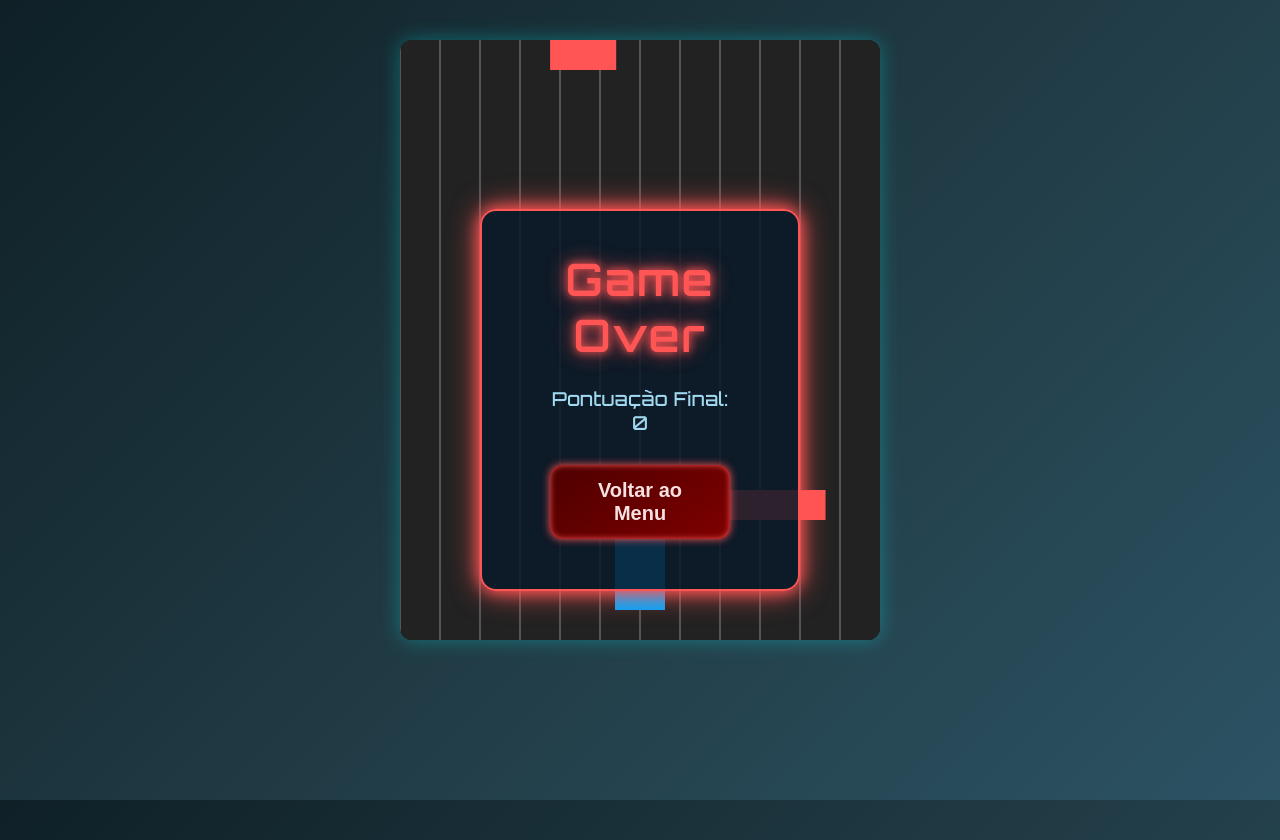
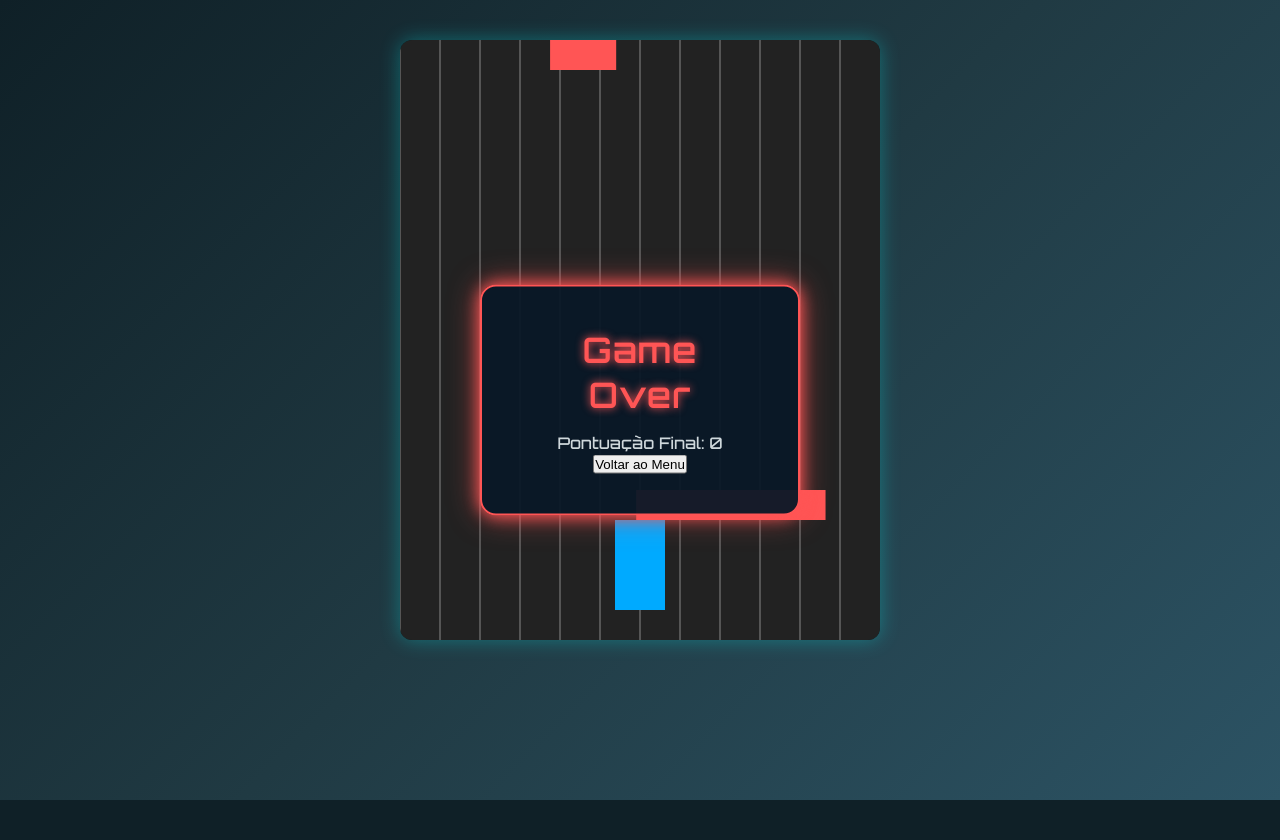
Before and after one commit to RafaelCaccini/Jogo-de-Desviar-DJW, a plain HTML site: page index.html in a window 1280 px wide. Both pictures are taken after a click on the button "Médio". After the commit the page ends 800 px from the top, so only its background shows below. Drawn offline with Linux system fonts and the light colour scheme.

Commit message:
Atualização Nova, três itens atualizados.

```diff
--- a/estilo.css
+++ b/estilo.css
@@ -1,27 +1,33 @@
-  /* Reset básico */
+/* RESET GLOBAL */
 * {
   margin: 0;
   padding: 0;
   box-sizing: border-box;
 }
+
 html, body {
   height: 100%;
-    font-family: 'Orbitron', sans-serif, Arial, sans-serif;
+  font-family: 'Orbitron', Arial, sans-serif;
   color: #cfd8dc;
+  background: #0f2027;
   -webkit-font-smoothing: antialiased;
   -moz-osx-font-smoothing: grayscale;
   user-select: none;
-    transition: background 0.5s ease;
+  overflow: hidden;
 }
+
+/* ESTADOS DE FUNDO */
 body.menu-fundo {
   background: linear-gradient(135deg, #0f2027, #203a43, #2c5364);
 }
+
 body.jogo-fundo {
   background: #121a26;
 }
 
-  /* Container centralizado para o canvas */
+/* CONTAINER DO JOGO */
 #canvas-container {
+  position: relative;
   max-width: 480px;
   max-height: 600px;
   width: 90vw;
@@ -32,8 +38,8 @@
     0 0 20px rgba(0, 255, 255, 0.3),
     inset 0 0 40px rgba(0, 255, 255, 0.1);
   background: #111;
-    position: relative;
-    z-index: 10; /* Abaixo dos menus */
+  overflow: hidden;
+  z-index: 10;
 }
 
 canvas {
@@ -43,153 +49,151 @@
   border-radius: 12px;
 }
 
-  /* Menu */
+/* MENU PRINCIPAL */
 #menu {
   position: fixed;
   top: 50%;
   left: 50%;
   transform: translate(-50%, -50%);
-    background: rgba(10, 25, 40, 0.85);
+  background: rgba(10, 25, 40, 0.95);
   border: 2px solid #00fff7;
   border-radius: 16px;
   padding: 40px 60px;
+  width: 90%;
+  max-width: 320px;
   box-shadow:
-      0 0 15px #00fff7,
-      0 0 30px #00fff7;
+    0 0 20px #00fff7,
+    0 0 40px rgba(0, 255, 247, 0.5);
   text-align: center;
-    z-index: 30; /* Acima de tudo */
-    width: 320px;
+  z-index: 30;
+  animation: menuFade 0.6s ease;
 }
+
 #menu h1 {
   font-weight: 600;
-    font-size: 2.8rem;
-    margin-bottom: 24px;
+  font-size: 2.2rem;
+  margin-bottom: 16px;
   color: #00fff7;
-    text-shadow:
-      0 0 8px #00fff7,
-      0 0 20px #00fff7;
-    letter-spacing: 2px;
+  text-shadow: 0 0 8px #00fff7;
+  letter-spacing: 1px;
 }
+
 #menu p {
-    font-size: 1.2rem;
+  font-size: 1.05rem;
   margin-bottom: 20px;
   color: #a0d8ef;
   font-weight: 500;
 }
+
 #menu button {
-    background: linear-gradient(145deg, #004d4d, #007f7f);
+  background: linear-gradient(145deg, #004d4d, #009999);
   border: none;
   color: #e0f7f7;
-    padding: 14px 28px;
+  padding: 12px 24px;
   margin: 10px 8px;
-    font-size: 1.25rem;
+  font-size: 1rem;
   border-radius: 12px;
   cursor: pointer;
   box-shadow:
     0 0 8px #00fff7,
     inset 0 0 6px #00fff7;
-    transition:
-      background 0.3s ease,
-      box-shadow 0.3s ease,
-      transform 0.2s ease;
-    min-width: 120px;
+  transition: all 0.25s ease;
+  min-width: 100px;
   font-weight: 600;
 }
+
 #menu button:hover {
-    background: linear-gradient(145deg, #00fff7, #00b3b3);
-    box-shadow:
-      0 0 20px #00fff7,
-      inset 0 0 12px #00fff7;
-    transform: scale(1.05);
-  }
-  #menu button:active {
-    transform: scale(0.98);
+  transform: scale(1.08);
+  background: linear-gradient(145deg, #007f7f, #00bfbf);
 }
 
-  /* Tela de Game Over */
+#menu button:active {
+  transform: scale(0.96);
+}
+
+/* ANIMAÇÃO DE APARIÇÃO */
+@keyframes menuFade {
+  from {
+    opacity: 0;
+    transform: translate(-50%, -60%);
+  }
+  to {
+    opacity: 1;
+    transform: translate(-50%, -50%);
+  }
+}
+
+/* TELA DE GAME OVER */
 #game-over {
   position: fixed;
   top: 50%;
   left: 50%;
   transform: translate(-50%, -50%);
-    background: rgba(10, 25, 40, 0.85);
+  background: rgba(10, 25, 40, 0.95);
   border: 2px solid #ff5555;
   border-radius: 16px;
   padding: 40px 60px;
+  width: 90%;
+  max-width: 320px;
   box-shadow:
     0 0 15px #ff5555,
-      0 0 30px #ff5555;
+    0 0 30px rgba(255, 85, 85, 0.7);
   text-align: center;
-    z-index: 30; /* Acima de tudo */
-    width: 320px;
+  z-index: 40;
   display: none;
+  animation: fadeIn 0.5s ease;
 }
+
 #game-over h1 {
   font-weight: 600;
-    font-size: 2.8rem;
-    margin-bottom: 24px;
+  font-size: 2.2rem;
+  margin-bottom: 16px;
   color: #ff5555;
-    text-shadow:
-      0 0 8px #ff5555,
-      0 0 20px #ff5555;
-    letter-spacing: 2px;
-  }
-  #game-over p {
-    font-size: 1.2rem;
-    margin-bottom: 20px;
-    color: #a0d8ef;
-    font-weight: 500;
-  }
-  #game-over button {
-    background: linear-gradient(145deg, #4d0000, #7f0000);
-    border: none;
-    color: #f7e0e0;
-    padding: 14px 28px;
-    margin: 10px 8px;
-    font-size: 1.25rem;
-    border-radius: 12px;
-    cursor: pointer;
-    box-shadow:
-      0 0 8px #ff5555,
-      inset 0 0 6px #ff5555;
-    transition:
-      background 0.3s ease,
-      box-shadow 0.3s ease,
-      transform 0.2s ease;
-    min-width: 120px;
-    font-weight: 600;
-  }
-  #game-over button:hover {
-    background: linear-gradient(145deg, #ff5555, #b30000);
-    box-shadow:
-      0 0 20px #ff5555,
-      inset 0 0 12px #ff5555;
-    transform: scale(1.05);
-  }
-  #game-over button:active {
-    transform: scale(0.98);
+  text-shadow: 0 0 8px #ff5555;
+  letter-spacing: 1px;
 }
 
-  /* Placar */
+/* PLACAR */
 #pontuacao {
   position: fixed;
   top: 20px;
   left: 50%;
   transform: translateX(-50%);
-    font-size: 2rem;
+  font-size: 1.5rem;
   font-weight: 700;
   color: #00fff7;
-    text-shadow:
-      0 0 6px #00fff7,
-      0 0 12px #00fff7;
+  text-shadow: 0 0 6px #00fff7;
   z-index: 20;
   user-select: none;
-    background: rgba(0, 255, 247, 0.1);
-    padding: 8px 24px;
+  background: rgba(0, 255, 247, 0.06);
+  padding: 8px 20px;
   border-radius: 12px;
   border: 1.5px solid #00fff7;
-    box-shadow:
-      0 0 10px #00fff7;
-    min-width: 160px;
+  box-shadow: 0 0 10px #00fff7;
+  min-width: 140px;
   text-align: center;
+  display: none;
 }
+
+/* ANIMAÇÃO GAME OVER */
+@keyframes fadeIn {
+  from { opacity: 0; transform: translate(-50%, -55%); }
+  to { opacity: 1; transform: translate(-50%, -50%); }
+}
+
+/* RESPONSIVIDADE */
+@media (max-width: 480px) {
+  #menu, #game-over {
+    padding: 30px 20px;
+  }
+
+  #menu h1, #game-over h1 {
+    font-size: 1.8rem;
+  }
+
+  #menu button {
+    font-size: 0.9rem;
+    padding: 10px 16px;
+    margin: 8px;
+  }
+}
--- a/index.html
+++ b/index.html
@@ -21,7 +21,7 @@
     <button id="btn-dificil">Difícil</button>
   </div>
 
-<div id="game-over">
+  <div id="game-over" aria-hidden="true">
     <h1>Game Over</h1>
     <p id="final-score">Pontuação Final: 0</p>
     <button id="btn-reiniciar">Voltar ao Menu</button>
@@ -29,6 +29,7 @@
 
   <div id="pontuacao" style="display:none;">Pontuação: 0</div>
 
+  <!-- script deve estar no fim do body -->
   <script src="script.js"></script>
 </body>
 </html>
--- a/script.js
+++ b/script.js
@@ -1,3 +1,4 @@
+// referências DOM
 const canvas = document.getElementById("jogoCanvas");
 const ctx = canvas.getContext("2d");
 const menu = document.getElementById("menu");
@@ -6,59 +7,78 @@
 const finalScore = document.getElementById("final-score");
 const canvasContainer = document.getElementById("canvas-container");
 
-  // Ajusta o tamanho do canvas para o container
-  function ajustarTamanhoCanvas() {
-    canvas.width = canvasContainer.clientWidth;
-    canvas.height = canvasContainer.clientHeight;
-  }
-  ajustarTamanhoCanvas();
-  window.addEventListener("resize", ajustarTamanhoCanvas);
+// inicializações seguras
+let jogoAtivo = false;
+let velocidadeObstaculos = 0;
+let pontuacao = 0;
+let carro = null;
+let obstaculos = [];
+let intervaloObstaculos = 0;
+let teclado = {}; // <-- importante: inicializar aqui para evitar erros
+let pontosParaAumentoVelocidade = 20;
+let dificuldadeConfig = null;
 
-  let jogoAtivo = false;
-  let velocidadeObstaculos;
-  let pontuacao;
-  let carro;
-  let obstaculos;
-  let intervaloObstaculos;
-  let teclado;
-  let pontosParaAumentoVelocidade;
-  let dificuldadeConfig;
-
-  // Sons simples usando Web Audio API
+// Web Audio (alguns browsers bloqueiam até interação do usuário)
 const audioCtx = new (window.AudioContext || window.webkitAudioContext)();
-
+let audioLiberado = false;
 function tocarSom(frequencia, duracao = 0.1) {
+  if (!audioLiberado) return;
   const oscillator = audioCtx.createOscillator();
   const gainNode = audioCtx.createGain();
   oscillator.connect(gainNode);
   gainNode.connect(audioCtx.destination);
   oscillator.type = "square";
   oscillator.frequency.value = frequencia;
+  gainNode.gain.setValueAtTime(0.08, audioCtx.currentTime);
   oscillator.start();
-    gainNode.gain.setValueAtTime(0.1, audioCtx.currentTime);
   oscillator.stop(audioCtx.currentTime + duracao);
 }
 
-  // Configurações de dificuldade
+// Ajusta o tamanho do canvas (resolução real + CSS)
+function ajustarTamanhoCanvas() {
+  const w = canvasContainer.clientWidth;
+  const h = canvasContainer.clientHeight;
+  canvas.width = Math.max(300, Math.floor(w * devicePixelRatio));
+  canvas.height = Math.max(300, Math.floor(h * devicePixelRatio));
+  // Ajuste do estilo para manter o visual
+  canvas.style.width = w + "px";
+  canvas.style.height = h + "px";
+  // escala do contexto para devicePixelRatio
+  ctx.setTransform(devicePixelRatio, 0, 0, devicePixelRatio, 0, 0);
+}
+window.addEventListener("resize", ajustarTamanhoCanvas);
+ajustarTamanhoCanvas();
+
+// Dificuldades
 const dificuldades = {
   facil: { velocidadeInicial: 3, intervaloObstaculos: 120, aumentoVelocidade: 0.3 },
   medio: { velocidadeInicial: 5, intervaloObstaculos: 90, aumentoVelocidade: 0.5 },
   dificil: { velocidadeInicial: 7, intervaloObstaculos: 60, aumentoVelocidade: 0.7 }
 };
 
+// inicia o jogo
 function iniciarJogo(dificuldade) {
-    dificuldadeConfig = dificuldades[dificuldade];
+  // libera audio ao primeiro clique se estiver suspenso
+  if (!audioLiberado) {
+    audioCtx.resume().then(() => { audioLiberado = true; }).catch(()=>{ audioLiberado = false; });
+  }
+
+  dificuldadeConfig = dificuldades[dificuldade] || dificuldades.medio;
   velocidadeObstaculos = dificuldadeConfig.velocidadeInicial;
   pontuacao = 0;
   pontosParaAumentoVelocidade = 20;
   intervaloObstaculos = 0;
   obstaculos = [];
-    teclado = {};
+  teclado = teclado || {}; // garante objeto
   jogoAtivo = true;
 
+  // define carro com base nas dimensões atuais do canvas (em CSS px)
+  const cssWidth = canvasContainer.clientWidth;
+  const cssHeight = canvasContainer.clientHeight;
+
   carro = {
-      x: canvas.width / 2 - 25,
-      y: canvas.height - 120,
+    x: cssWidth / 2 - 25,
+    y: cssHeight - 120,
     largura: 50,
     altura: 90,
     velocidade: 6,
@@ -71,28 +91,35 @@
   document.body.classList.remove("menu-fundo");
   document.body.classList.add("jogo-fundo");
   atualizarPontuacao();
+
+  // garante que o loop seja iniciado
   requestAnimationFrame(atualizarJogo);
 }
 
 function desenharCarro() {
+  if (!carro) return;
   ctx.fillStyle = carro.cor;
   ctx.fillRect(carro.x, carro.y, carro.largura, carro.altura);
 }
 
 function moverCarro() {
-    if (teclado["ArrowLeft"] && carro.x > 0) {
+  if (!carro) return;
+  if (teclado["ArrowLeft"] || teclado["a"]) {
     carro.x -= carro.velocidade;
     if (carro.x < 0) carro.x = 0;
   }
-    if (teclado["ArrowRight"] && carro.x < canvas.width - carro.largura) {
+  if (teclado["ArrowRight"] || teclado["d"]) {
+    const maxX = canvasContainer.clientWidth - carro.largura;
+    if (carro.x > maxX) carro.x = maxX;
     carro.x += carro.velocidade;
-      if (carro.x > canvas.width - carro.largura) carro.x = canvas.width - carro.largura;
+    if (carro.x > maxX) carro.x = maxX;
   }
 }
 
 function gerarObstaculo() {
-    const larguraObstaculo = Math.random() * (canvas.width / 3) + 30;
-    const xPosicaoObstaculo = Math.random() * (canvas.width - larguraObstaculo);
+  const cssWidth = canvasContainer.clientWidth;
+  const larguraObstaculo = Math.random() * (cssWidth / 3) + 30;
+  const xPosicaoObstaculo = Math.random() * (cssWidth - larguraObstaculo);
   obstaculos.push({ x: xPosicaoObstaculo, y: -30, largura: larguraObstaculo, altura: 30 });
 }
 
@@ -104,20 +131,22 @@
 }
 
 function moverObstaculos() {
-    obstaculos.forEach((obstaculo, index) => {
-      obstaculo.y += velocidadeObstaculos;
-      if (obstaculo.y > canvas.height) {
-        obstaculos.splice(index, 1);
+  const cssHeight = canvasContainer.clientHeight;
+  for (let i = obstaculos.length - 1; i >= 0; i--) {
+    const obst = obstaculos[i];
+    obst.y += velocidadeObstaculos;
+    if (obst.y > cssHeight) {
+      obstaculos.splice(i, 1);
       pontuacao += 10;
-        tocarSom(880, 0.05); // som pontuação
+      tocarSom(880, 0.05);
       atualizarPontuacao();
     }
-    });
+  }
 }
 
 function detectarColisao() {
+  if (!carro) return;
   for (let obstaculo of obstaculos) {
-      // Margem pequena para evitar falsos positivos (ex: 2px)
     const margem = 2;
     if (
       carro.x + margem < obstaculo.x + obstaculo.largura &&
@@ -125,14 +154,14 @@
       carro.y + margem < obstaculo.y + obstaculo.altura &&
       carro.y + carro.altura - margem > obstaculo.y
     ) {
-        tocarSom(150, 0.3); // som colisão
-        jogoAtivo = false; // Para o jogo imediatamente
+      tocarSom(150, 0.25);
+      jogoAtivo = false;
       pontuacaoDiv.style.display = "none";
       finalScore.textContent = "Pontuação Final: " + pontuacao;
       gameOver.style.display = "block";
       document.body.classList.remove("jogo-fundo");
       document.body.classList.add("menu-fundo");
-        break;
+      return;
     }
   }
 }
@@ -142,17 +171,23 @@
 }
 
 function atualizarJogo() {
-    ctx.clearRect(0, 0, canvas.width, canvas.height);
+  // desenha background usando CSS dimensões (não as dimensões do canvas em device pixels)
+  const cssW = canvasContainer.clientWidth;
+  const cssH = canvasContainer.clientHeight;
 
-    // Fundo pista minimalista: linhas verticais simulando pista
+  // limpa usando dimensões CSS porque desenhamos na escala do contexto
+  ctx.clearRect(0, 0, cssW, cssH);
+
+  // fundo pista
   ctx.fillStyle = "#222";
-    ctx.fillRect(0, 0, canvas.width, canvas.height);
+  ctx.fillRect(0, 0, cssW, cssH);
+
   ctx.strokeStyle = "#555";
   ctx.lineWidth = 2;
-    for (let i = 0; i < canvas.width; i += 40) {
+  for (let i = 0; i < cssW; i += 40) {
     ctx.beginPath();
     ctx.moveTo(i, 0);
-      ctx.lineTo(i, canvas.height);
+    ctx.lineTo(i, cssH);
     ctx.stroke();
   }
 
@@ -162,21 +197,21 @@
   moverObstaculos();
   detectarColisao();
 
-    // Gerar obstáculos conforme dificuldade
+  // gerar obstaculos
+  if (dificuldadeConfig) {
     if (intervaloObstaculos % dificuldadeConfig.intervaloObstaculos === 0) {
       gerarObstaculo();
     }
     intervaloObstaculos++;
+  }
 
-    // Aumentar velocidade a cada 20 pontos
-    if (pontuacao >= pontosParaAumentoVelocidade) {
+  // aumentar velocidade
+  if (pontuacao >= pontosParaAumentoVelocidade && dificuldadeConfig) {
     velocidadeObstaculos += dificuldadeConfig.aumentoVelocidade;
     pontosParaAumentoVelocidade += 20;
   }
 
-    if (jogoAtivo) {
-      requestAnimationFrame(atualizarJogo);
-    }
+  if (jogoAtivo) requestAnimationFrame(atualizarJogo);
 }
 
 function reiniciarJogo() {
@@ -186,20 +221,28 @@
   menu.style.display = "block";
   document.body.classList.remove("jogo-fundo");
   document.body.classList.add("menu-fundo");
+  // limpa estado
+  obstaculos = [];
+  ponto = 0;
 }
 
-  // Event listeners para os botões (mais robusto que onclick inline)
+// listeners dos botões
 document.getElementById("btn-facil").addEventListener("click", () => iniciarJogo("facil"));
 document.getElementById("btn-medio").addEventListener("click", () => iniciarJogo("medio"));
 document.getElementById("btn-dificil").addEventListener("click", () => iniciarJogo("dificil"));
 document.getElementById("btn-reiniciar").addEventListener("click", reiniciarJogo);
 
-  // Controlar teclas
+// teclas: usa o objeto teclado já inicializado
 window.addEventListener("keydown", e => {
+  // primeira interação do usuário libera audio nos browsers
+  if (!audioLiberado) {
+    audioCtx.resume().then(()=>{ audioLiberado = true; }).catch(()=>{});
+  }
   teclado[e.key] = true;
 });
 window.addEventListener("keyup", e => {
   teclado[e.key] = false;
 });
 
+// inicializa visual (garante menu visível e gameover escondido)
 reiniciarJogo();
```
Lines whose indentation alone changed are shown as unchanged.
